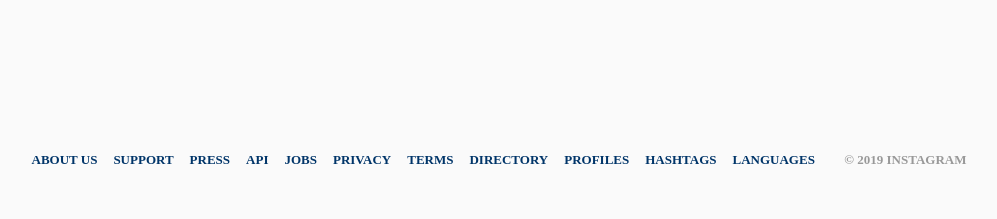
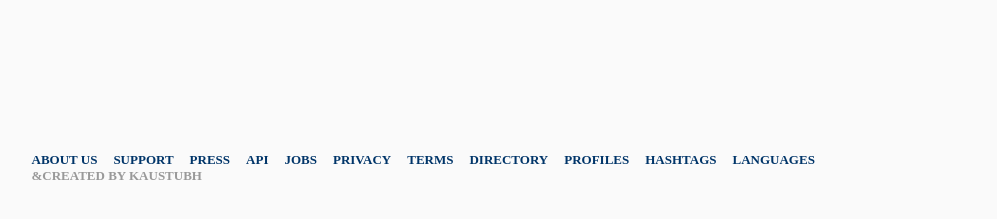
Before and after one commit to Kaustubh-Senpai/Instagram-Login, a website: page index.html in a window 1280 px wide. Shown: the part 657-876 px from the top of the page, without its empty margins (141-1138 px from the left). Drawn offline with Linux system fonts and the light colour scheme.

Commit message:
Add files via upload

```diff
--- a/index.html
+++ b/index.html
@@ -85,7 +85,7 @@
           </ul>
         </nav>
         <div class="copyright-notice">
-          &copy 2019 Instagram
+          &Created by Kaustubh
         </div>
       </div>
     </footer>
```
